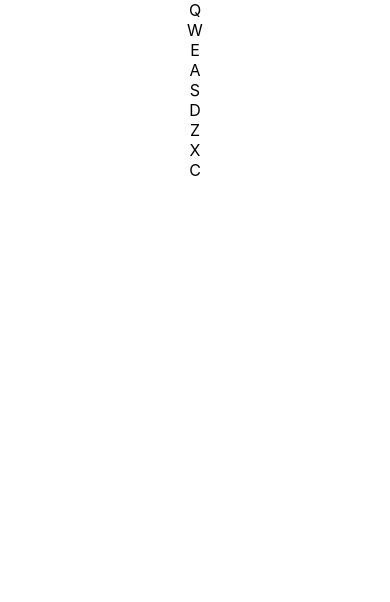
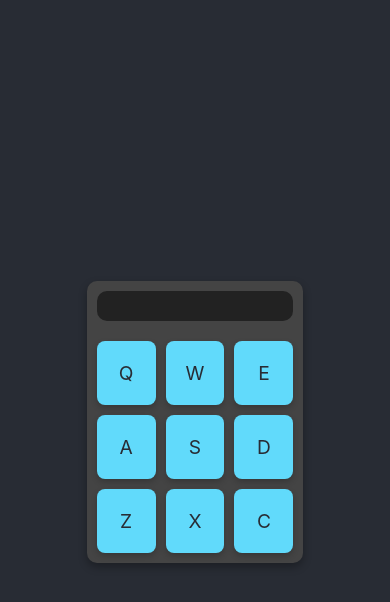
Before and after one commit to sodabarauf/drum-machine, a React (Create React App) app: page / in a window 390 px wide. Shown: the top 602 px of the page. Built offline with nearby package versions, Linux system fonts and the light colour scheme; the HTML template or start-up script is replaced by a standard one.

Commit message:
added some styles

```diff
--- a/src/App.css
+++ b/src/App.css
@@ -1,38 +1,74 @@
+/* App.css */
 .App {
+  text-align: center;
+  display: flex;
+  justify-content: center;
+  align-items: center;
+  height: 100vh;
+  background-color: #282c34;
+}
+
+#drum-machine {
+  background-color: #444;
+  border-radius: 10px;
+  padding: 20px;
+  box-shadow: 0 4px 8px rgba(0, 0, 0, 0.3);
+  max-width: 400px;
+}
+
+#display {
+  background-color: #222;
+  color: #61dafb;
+  font-size: 2rem;
+  margin-bottom: 20px;
+  padding: 20px;
+  border-radius: 10px;
   text-align: center;
 }
 
-.App-logo {
-  height: 40vmin;
-  pointer-events: none;
+.drum-pads {
+  display: grid;
+  grid-template-columns: repeat(3, 1fr);
+  gap: 10px;
 }
 
-@media (prefers-reduced-motion: no-preference) {
-  .App-logo {
-    animation: App-logo-spin infinite 20s linear;
+.drum-pad {
+  background-color: #61dafb;
+  color: #282c34;
+  padding: 30px;
+  font-size: 1.5rem;
+  border-radius: 8px;
+  cursor: pointer;
+  transition: background-color 0.2s ease-in;
+  box-shadow: 0 3px 6px rgba(0, 0, 0, 0.2);
+}
+
+.drum-pad:active {
+  background-color: #21a1f1;
+  box-shadow: 0 2px 4px rgba(0, 0, 0, 0.2);
+}
+
+.drum-pad:hover {
+  background-color: #21a1f1;
+}
+
+audio {
+  display: none;
+}
+
+@media (max-width: 600px) {
+  #drum-machine {
+    max-width: 100%;
+    padding: 10px;
+  }
+
+  .drum-pad {
+    padding: 20px;
+    font-size: 1.2rem;
+  }
+
+  #display {
+    font-size: 1.5rem;
+    padding: 15px;
   }
 }
-
-.App-header {
-  background-color: #282c34;
-  min-height: 100vh;
-  display: flex;
-  flex-direction: column;
-  align-items: center;
-  justify-content: center;
-  font-size: calc(10px + 2vmin);
-  color: white;
-}
-
-.App-link {
-  color: #61dafb;
-}
-
-@keyframes App-logo-spin {
-  from {
-    transform: rotate(0deg);
-  }
-  to {
-    transform: rotate(360deg);
-  }
-}
```
